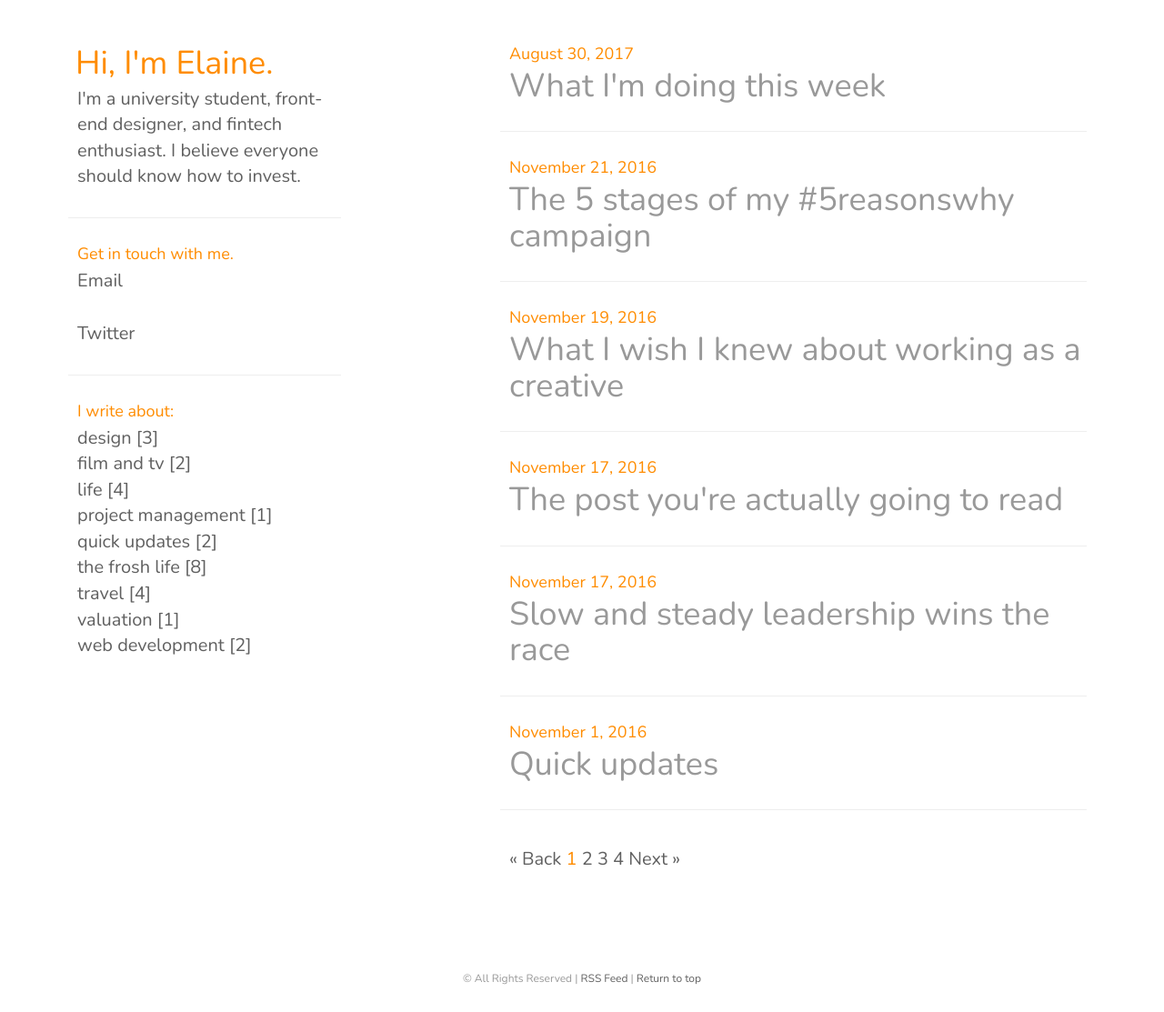
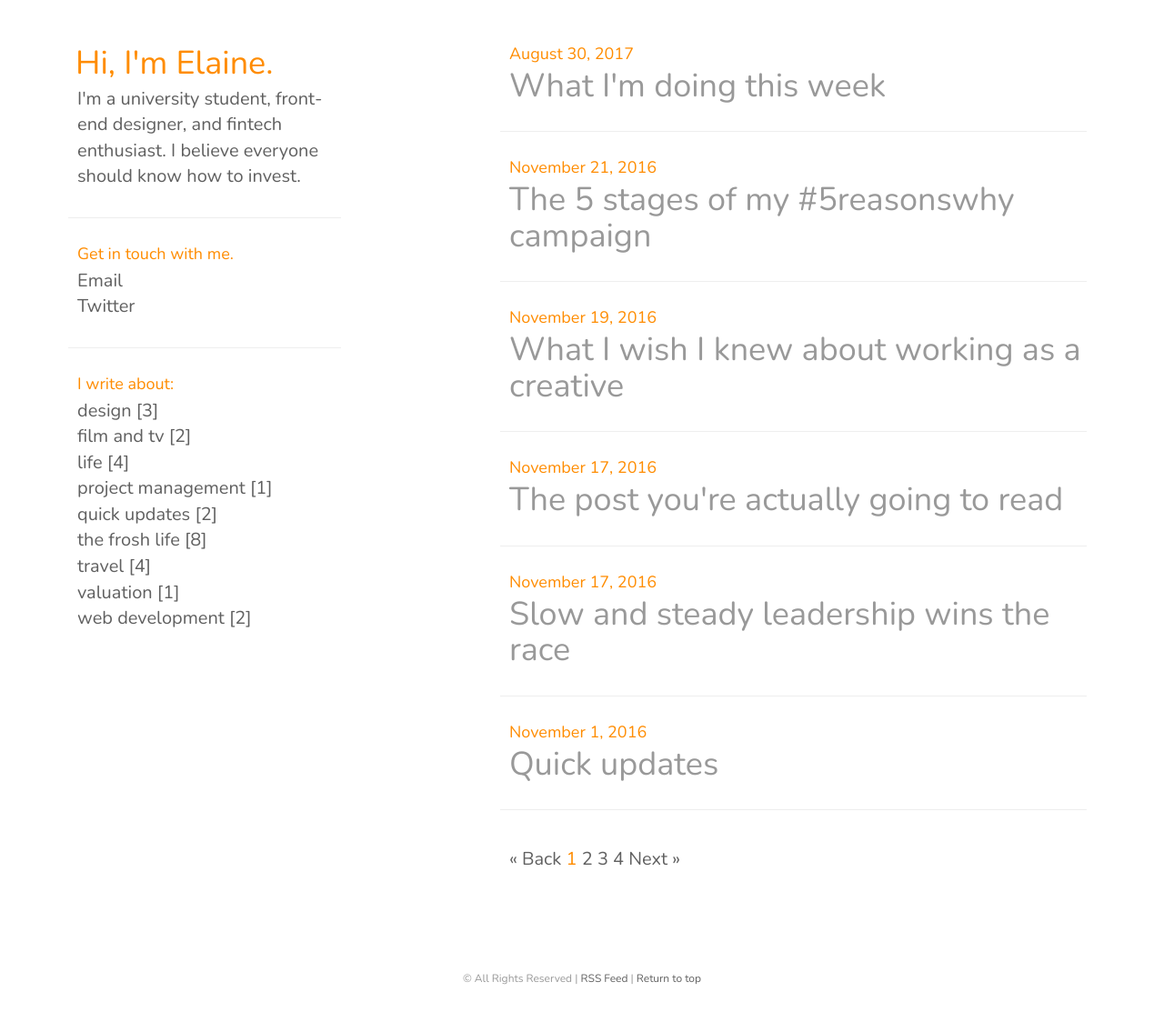
Before and after one commit to elaineg/blog, a Jekyll site: the page built from index.html, in a window 1280 px wide and 1113 px high. Shown: the whole window at 91% size. Built offline with Jekyll 4.4.1, drawn with Linux system fonts in a browser that asks for light colours; the list of posts is cut into pages by our own code.

Commit message:
list spacing

```diff
--- a/_includes/sidebar.html
+++ b/_includes/sidebar.html
@@ -5,7 +5,7 @@
         <div class="portfolio">
         <h4>Get in touch with me.</h4>
         <ul>
-                <li><a href="mailto:e.gao@queensu.ca"><p>Email</p></a></li>
+                <li><a href="mailto:e.gao@queensu.ca"><p style="margin-bottom: 0; padding-bottom: 0;">Email</p></a></li>
                 <li><a href="https://twitter.com/elaineygao"><p style="margin-bottom: 30px;">Twitter</p></a></li>
                 </ul>
         <hr>
```
